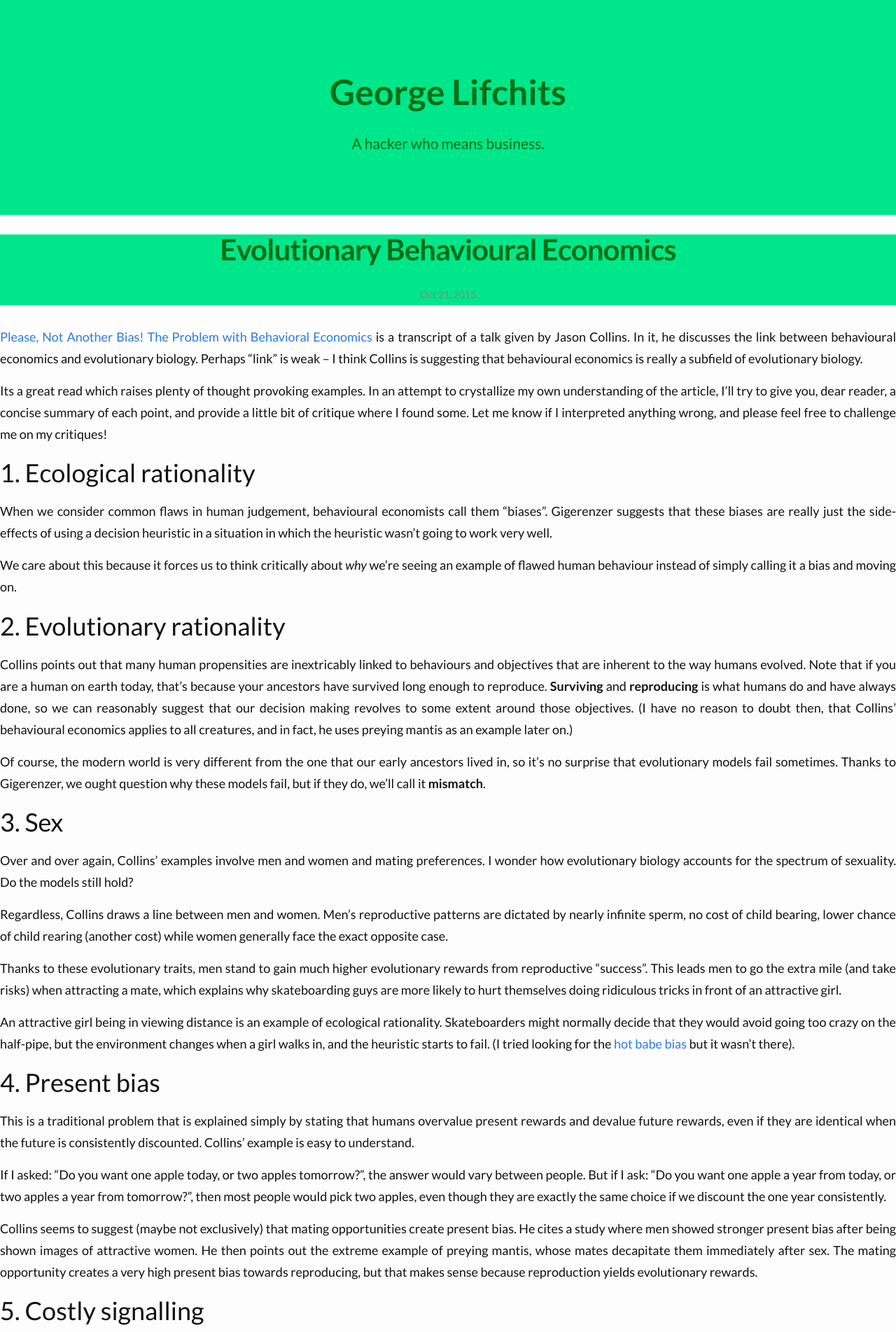
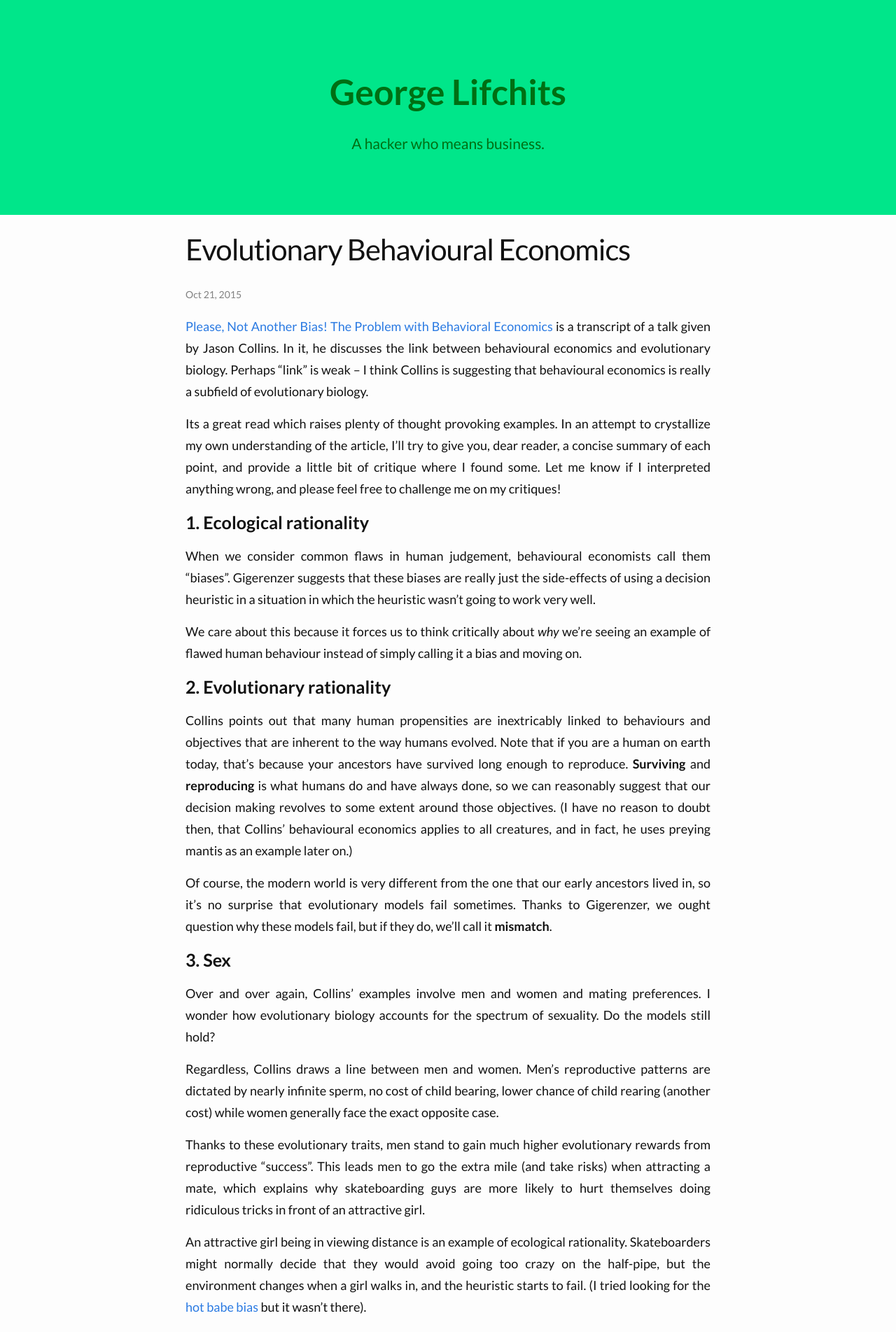
Before and after one commit to glifchits/glifchits.github.io, a Jekyll site: the page built from _posts/2015-10-21-evolutionary-behavioural-economics.markdown, in a window 1280 px wide. Shown: the top 1903 px of the page at 70% size. Built offline with Jekyll 4.4.1, drawn with Linux system fonts in a browser that asks for light colours; nearby versions of some CDN libraries; library files that are not in the unit come from our copies; comment, search, counter and statistics services are not loaded.

Commit message:
some basic styles for post page

```diff
--- a/_layouts/post.html
+++ b/_layouts/post.html
@@ -3,10 +3,8 @@ layout: default
 ---
 <div class="post">
 
-  <header class="post-header">
-    <h1 class="post-title">{{ page.title }}</h1>
-    <p class="post-meta">{{ page.date | date: "%b %-d, %Y" }}{% if page.author %} • {{ page.author }}{% endif %}{% if page.meta %} • {{ page.meta }}{% endif %}</p>
-  </header>
+  <h1 class="post-title">{{ page.title }}</h1>
+  <p class="post-meta">{{ page.date | date: "%b %-d, %Y" }}{% if page.author %} • {{ page.author }}{% endif %}{% if page.meta %} • {{ page.meta }}{% endif %}</p>
 
   <article class="post-content">
     {{ content }}
--- /dev/null
+++ b/_sass/_post.scss
@@ -0,0 +1,12 @@
+.post {
+  margin: 10px auto;
+  padding: 0 6%;
+  max-width: 750px;
+
+  .post-content {
+    h1 {
+      font-weight: bold;
+      font-size: 1.4em;
+    }
+  }
+}
--- a/css/main.scss
+++ b/css/main.scss
@@ -48,6 +48,7 @@ $on-laptop:        800px;
 @import
         "base",
         "layout",
+        "post",
         "normalize",
         "styles",
         "syntax-highlighting"
```
